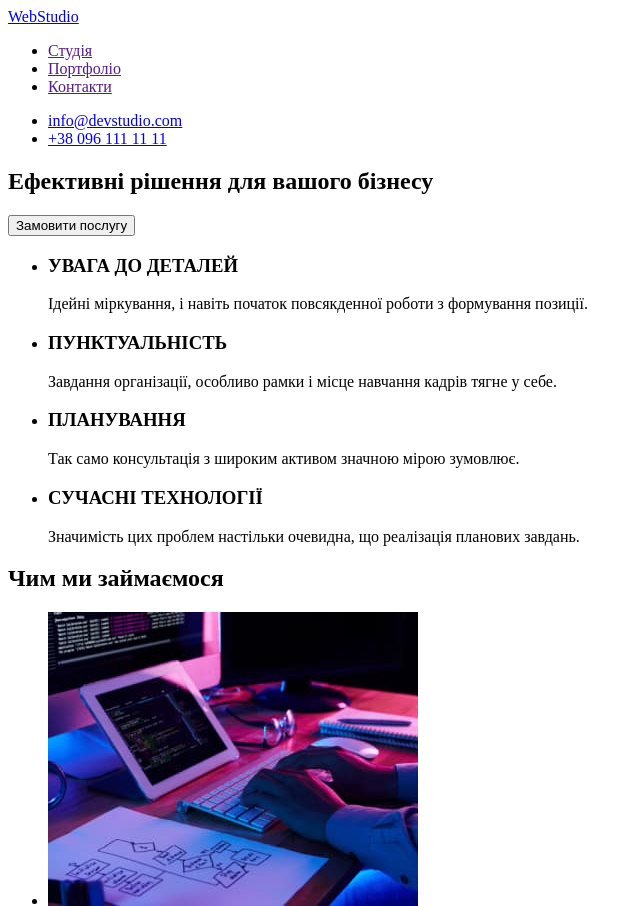
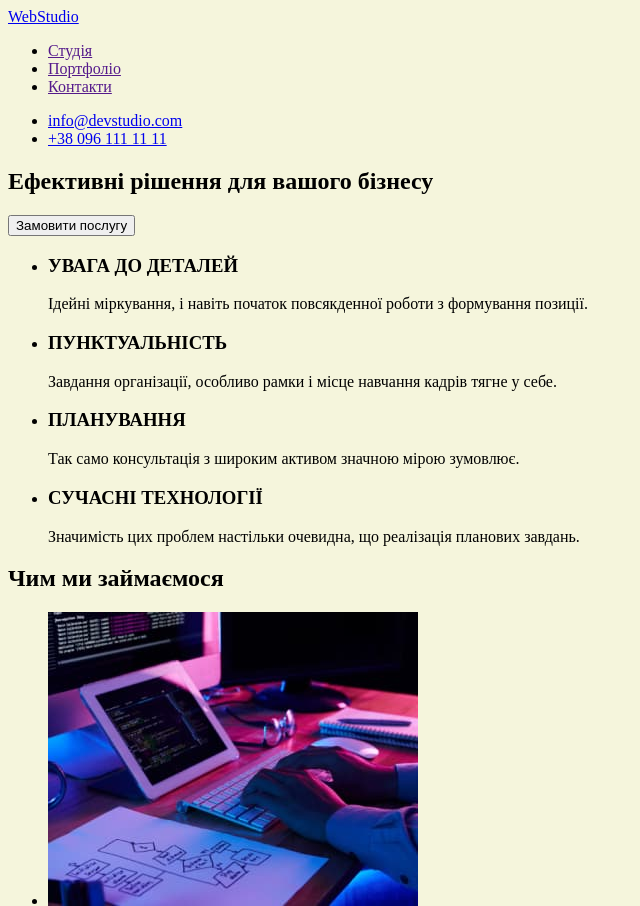
Before and after one commit to M-Farmaha/goit-markup-hw-02, a plain HTML site: page index.html in a window 1280 px wide. Shown: the top 906 px of the page, without its empty margins (0-640 px from the left). Drawn offline with Linux system fonts and the light colour scheme.

Commit message:
створив і підключив файл css

```diff
--- /dev/null
+++ b/css/styles.css
@@ -0,0 +1,3 @@
+body{
+    background-color: beige;
+}
--- a/index.html
+++ b/index.html
@@ -5,6 +5,7 @@
     <meta http-equiv="X-UA-Compatible" content="IE=edge" />
     <meta name="viewport" content="width=device-width, initial-scale=1.0" />
     <title>WebStudio</title>
+    <link rel="stylesheet" href="./css/styles.css">
   </head>
 
   <body>
```
